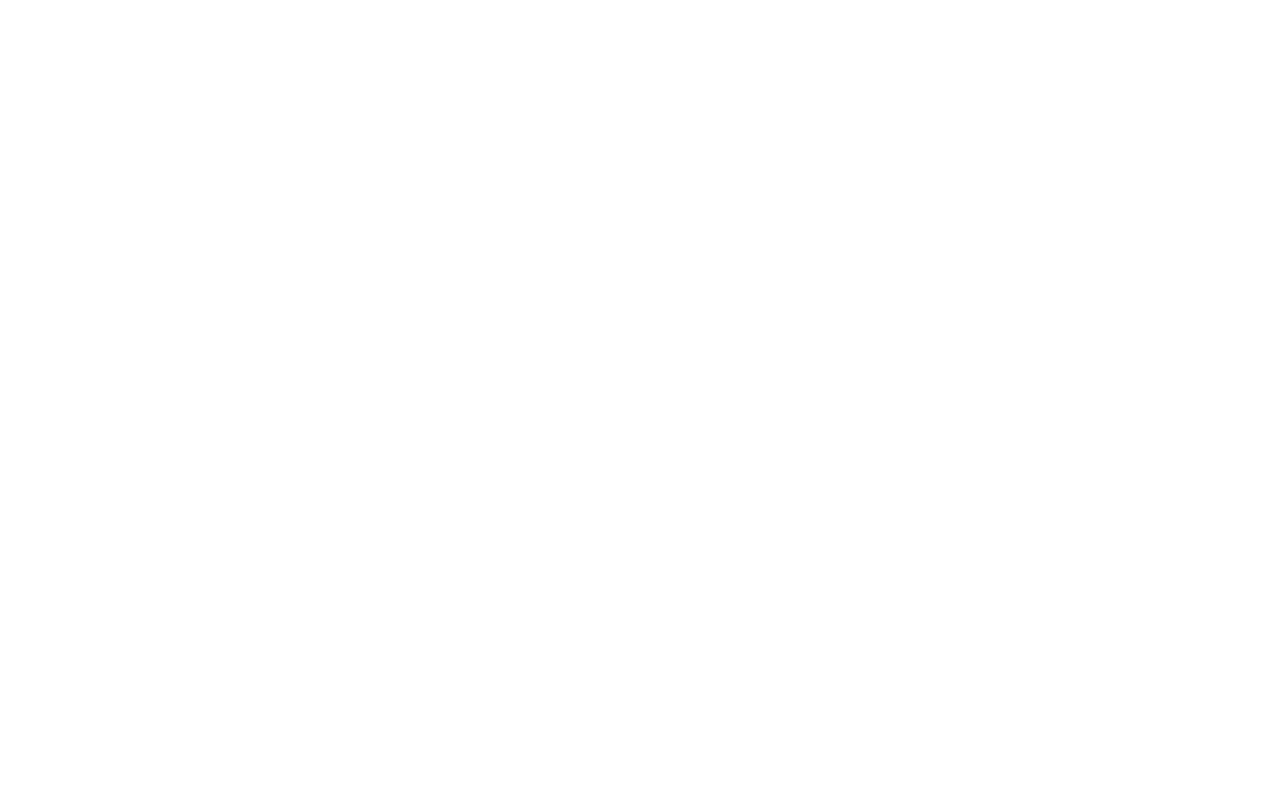
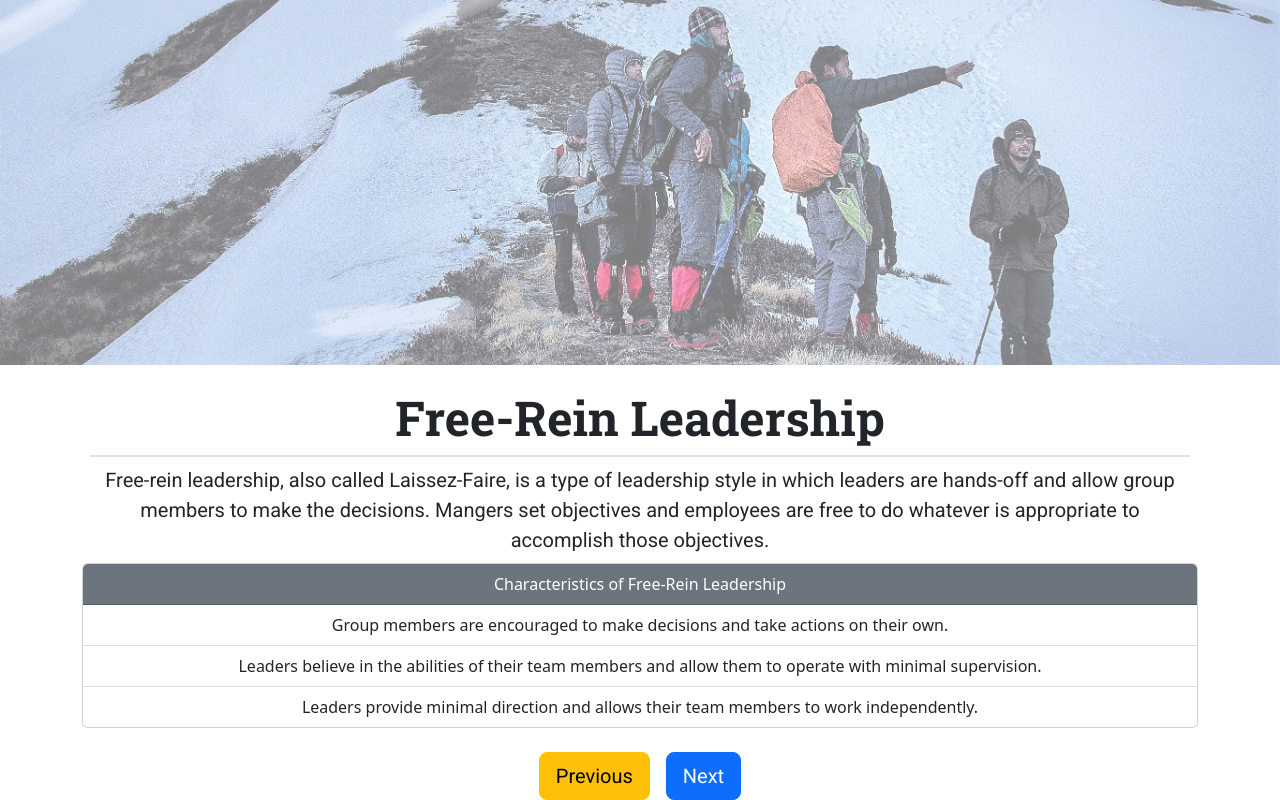
Before and after one commit to ianaack/d2l, a React (Create React App) app: page /leadership-styles/styles/free-rein in a window 1280 px wide. Before the commit this address had no page. Built offline with nearby package versions, Linux system fonts and the light colour scheme.

Commit message:
Styling: free rein leadership page

```diff
--- a/src/App.js
+++ b/src/App.js
@@ -9,6 +9,7 @@
 import Quiz from "./pages/Quiz";
 import Autocratic from "./pages/Autocratic";
 import Democratic from "./pages/Democratic";
+import FreeRein from "./pages/FreeRein";
 
 function App() {
 	return (
@@ -27,6 +28,10 @@
 						path="/leadership-styles/styles/democratic"
 						element={<Democratic />}
 					/>
+					<Route
+						path="/leadership-styles/styles/free-rein"
+						element={<FreeRein />}
+					/>
 					<Route path="/quiz" element={<Quiz />} />
 				</Routes>
 			</Router>
--- /dev/null
+++ b/src/pages/FreeRein.jsx
@@ -0,0 +1,53 @@
+import { Link } from "react-router-dom";
+import img_03 from "../assets/images/img_03.jpg";
+
+const FreeRein = () => {
+	return (
+		<>
+			<img src={img_03} alt="" className="header-image" />
+			<div className="container">
+				<div className="px-2 mt-4 text-center">
+					<h1 className="display-5 fw-bold border-2 border-bottom pb-2">
+						Free-Rein Leadership
+					</h1>
+					<p className="mb-2 fs-5">
+						Free-rein leadership, also called Laissez-Faire, is a type of
+						leadership style in which leaders are hands-off and allow group
+						members to make the decisions. Mangers set objectives and employees
+						are free to do whatever is appropriate to accomplish those
+						objectives.
+					</p>
+				</div>
+				<div className="card text-center mb-4">
+					<div className="card-header text-bg-secondary">
+						Characteristics of Free-Rein Leadership
+					</div>
+					<ul className="list-group list-group-flush">
+						<li className="list-group-item">
+							Group members are encouraged to make decisions and take actions on
+							their own.
+						</li>
+						<li className="list-group-item">
+							Leaders believe in the abilities of their team members and allow
+							them to operate with minimal supervision.
+						</li>
+						<li className="list-group-item">
+							Leaders provide minimal direction and allows their team members to
+							work independently.
+						</li>
+					</ul>
+				</div>
+				<div className="text-center">
+					<Link to="/leadership-styles/styles/democratic">
+						<button className="btn btn-lg btn-warning mx-2">Previous</button>
+					</Link>
+					<Link to="/leadership-styles/styles/quiz">
+						<button className="btn btn-lg btn-primary mx-2">Next</button>
+					</Link>
+				</div>
+			</div>
+		</>
+	);
+};
+
+export default FreeRein;
```
